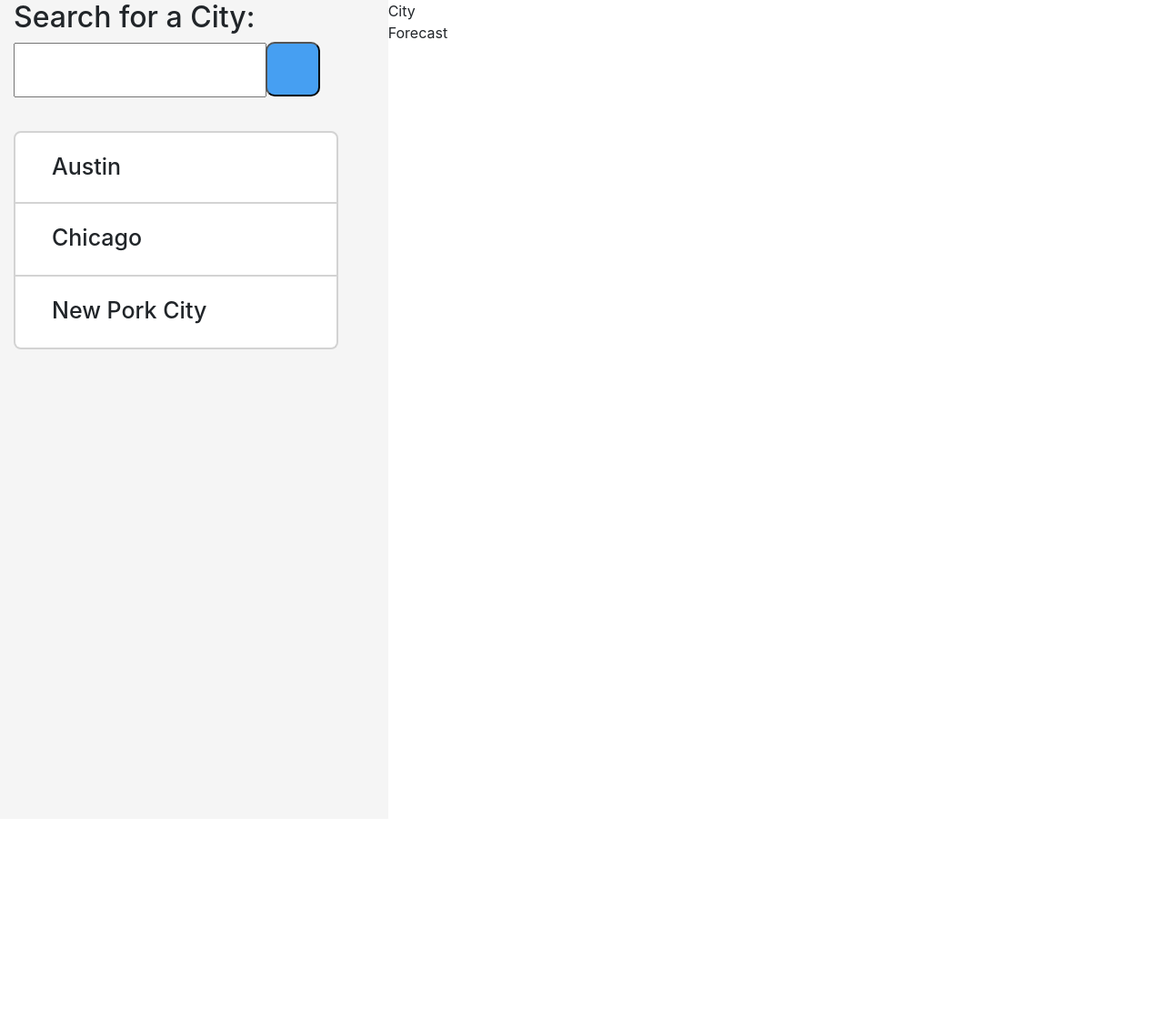
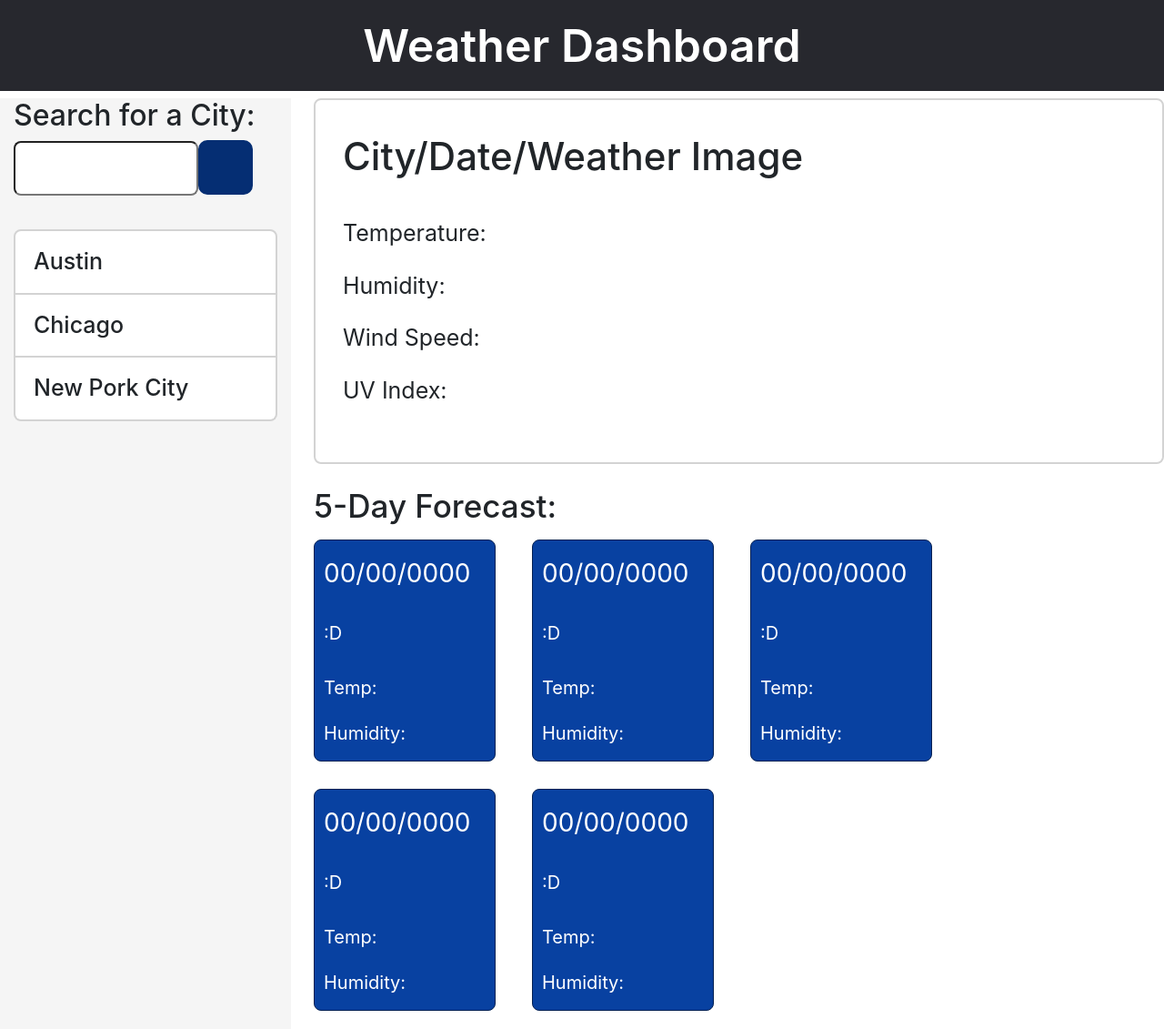
Before and after one commit to GFHiebert/Weather-Dashboard, a plain HTML site: page index.html in a window 1280 px wide. Shown: the whole page at 91% size. Before the commit the page ends 900 px from the top, so only its background shows below. Drawn offline with nearby package versions, Linux system fonts and the light colour scheme.

Commit message:
wrote html and css for right column of page

```diff
--- /dev/null
+++ b/css/style.css
@@ -0,0 +1,125 @@
+#header {
+    text-align: center;
+    color: white;
+    padding: 20px;
+    font-size: 50px;
+    font-weight: 600;
+    background-color: #27282e;
+}
+
+.container {
+    width: 90%;
+
+}
+
+#left-col {
+    background-color: whitesmoke;
+    padding-bottom: 40px;
+    min-height: 900px;
+}
+
+#city-input {
+    height: 60px;
+    width: 70%;
+    max-width: 350px;
+    position: relative;
+    bottom: 17px;
+    padding-left: 20px;
+    font-size: 25px;
+    border-radius: 8px;
+}
+
+#search-btn {
+    height: 60px;
+    width: 60px;
+    position: relative;
+    right: 5px;
+    background-color: #052e73;
+    border-style: solid;
+
+    border-radius: 10px;
+    border-color: #052e73;
+}
+
+.city {
+    width: 100%;
+    height: auto;
+    border-style: solid;
+    border-color: lightgray;
+    border-width: 0px 2px 2px 2px;
+    background-color: white;
+    padding-inline-start: 40px;
+    padding: 15px 20px 15px 20px;
+    font-size: 25px;
+    font-weight: 500;
+
+
+
+}
+
+.first-city {
+    margin-top: 20px;
+    border-top-width: 2px;
+    border-top-left-radius: 8px;
+    border-top-right-radius: 8px;
+}
+
+.last-city {
+    border-bottom-left-radius: 8px;
+    border-bottom-right-radius: 8px;
+}
+
+#right-col {
+    padding-left: 40px;
+}
+
+#today-info {
+    border-style: solid;
+    border-color: lightgray;
+    border-radius: 8px;
+    border-width: 2px;
+    padding: 30px 0px 50px 30px;
+}
+
+#city-date {
+    font-size: 42px;
+    font-weight: 500;
+    width: 100%;
+    padding-bottom: 25px;
+}
+
+.info {
+    font-size: 25px;
+    width: 100%;
+    padding: 10px 0px 10px 0px;
+}
+
+#forecast-header {
+    margin-top: 20px;
+    font-size: 35px;
+    font-weight: 500;
+    width: 100%;
+}
+
+.future-day-forecast {
+    color: white;
+    background-color: #0841a1;
+    width: 200px;
+    border-style: solid;
+    border-width: 1px;
+    border-radius: 8px;
+    border-color: #032052;
+    padding: 15px 0px 15px 10px;
+    font-size: 20px;
+    margin: 10px 40px 20px 0px;
+}
+
+.fd-date {
+    font-size: 28px;
+    margin-bottom: 30px;
+}
+
+.fd-temperature {
+    margin-top: 30px;
+    margin-bottom: 20px;
+}
--- a/index.html
+++ b/index.html
@@ -7,16 +7,17 @@
     <title>Weather Dashboard</title>
 
     <link rel="stylesheet" href="https://stackpath.bootstrapcdn.com/bootstrap/4.3.1/css/bootstrap.min.css" />
-    <link rel="stylesheet" href="style.css"/>
+    <link rel="stylesheet" href="css/style.css"/>
     <!-- apikey=8f68f7e6c4703101e1aaf920b20aa3ff
     api.openweathermap.org/data/2.5/weather?id=524901&APPID=
     api.openweathermap.org/data/2.5/forecast?id=524901&APPID= -->
 </head>
 
 <body>
+    <h1 id = "header">Weather Dashboard</h1>
     <div class="container-fluid">
         <div class="row">
-            <div class="col-md-4" id = "left-col">
+            <div class="col-md-3" id = "left-col">
                 <h2>Search for a City:</h2>
                 <input type = "text" id = "city-input">
                 <button id = "search-btn"></button>
@@ -25,12 +26,46 @@
                 <div class = "city">Chicago</div>
                 <div class = "city last-city">New Pork City</div>
             </div>
-            <div class="col-md-8">
-                <div class="row">
-                    City
+            <div id = "right-col" class="col">
+                <div id = "today-info" class="row">
+                    <div id = "city-date" >City/Date/Weather Image</div>
+                    <div id = "temperature" class = "info">Temperature: </div>
+                    <div id = "humidity" class = "info">Humidity: </div>
+                    <div id = "wind-speed" class = "info">Wind Speed: </div>
+                    <div id = "uv-index" class = "info">UV Index: </div>
                 </div>
-                <div class="row">
-                    Forecast
+                <div id = "5-day-forecast" class="row">
+                    <div id = "forecast-header">5-Day Forecast:</div>
+                    <div class = "future-day-forecast">
+                        <div class = "fd-date">00/00/0000</div>
+                        <div class = "fd-image">:D</div>
+                        <div class = "fd-temperature">Temp: </div>
+                        <div class = "fd-humidity">Humidity: </div>
+                    </div>
+                    <div class = "future-day-forecast">
+                        <div class = "fd-date">00/00/0000</div>
+                        <div class = "fd-image">:D</div>
+                        <div class = "fd-temperature">Temp: </div>
+                        <div class = "fd-humidity">Humidity: </div>
+                    </div>
+                    <div class = "future-day-forecast">
+                        <div class = "fd-date">00/00/0000</div>
+                        <div class = "fd-image">:D</div>
+                        <div class = "fd-temperature">Temp: </div>
+                        <div class = "fd-humidity">Humidity: </div>
+                    </div>
+                    <div class = "future-day-forecast">
+                        <div class = "fd-date">00/00/0000</div>
+                        <div class = "fd-image">:D</div>
+                        <div class = "fd-temperature">Temp: </div>
+                        <div class = "fd-humidity">Humidity: </div>
+                    </div>
+                    <div class = "future-day-forecast">
+                        <div class = "fd-date">00/00/0000</div>
+                        <div class = "fd-image">:D</div>
+                        <div class = "fd-temperature">Temp: </div>
+                        <div class = "fd-humidity">Humidity: </div>
+                    </div>
                 </div>
 
 
@@ -46,7 +81,7 @@
 
 
     <script src="https://code.jquery.com/jquery-3.4.1.min.js"></script>
-    <script src="logic.js"></script>
+    <script src="javascript/logic.js"></script>
 </body>
 
 </html>
--- a/style.css
+++ /dev/null
@@ -1,57 +0,0 @@
-.container {
-    width: 90%;
-
-}
-
-#left-col {
-    background-color: whitesmoke;
-    padding-bottom: 40px;
-    min-height: 900px;
-}
-
-#city-input {
-    height: 60px;
-    width: 70%;
-    max-width: 350px;
-    position: relative;
-    bottom: 17px;
-    padding-left: 20px;
-    font-size: 25px;
-}
-
-#search-btn {
-    height: 60px;
-    width: 60px;
-    position: relative;
-    right: 5px;
-    background-color: #469ff2;
-    border-radius: 10px ;
-}
-
-.city {
-    width: 90%;
-    height: 80px;
-    border-style: solid;
-    border-color: lightgray;
-    border-width: 0px 2px 2px 2px;
-    background-color: white;
-    padding-inline-start: 40px;
-    padding-top: 19px;
-    font-size: 25px;
-    font-weight: 500;
-
-
-
-}
-
-.first-city {
-    margin-top: 20px;
-    border-top-width: 2px;
-    border-top-left-radius: 8px;
-    border-top-right-radius: 8px;
-}
-
-.last-city {
-    border-bottom-left-radius: 8px;
-    border-bottom-right-radius: 8px;
-}
```
Also changed, not shown: javascript/logic.js (added).
